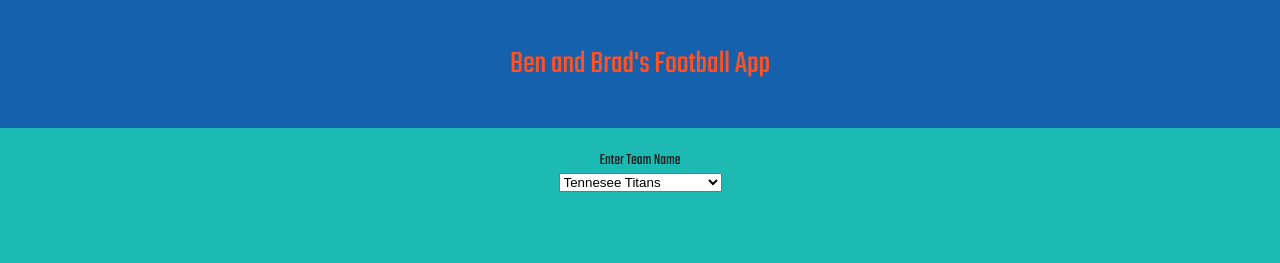
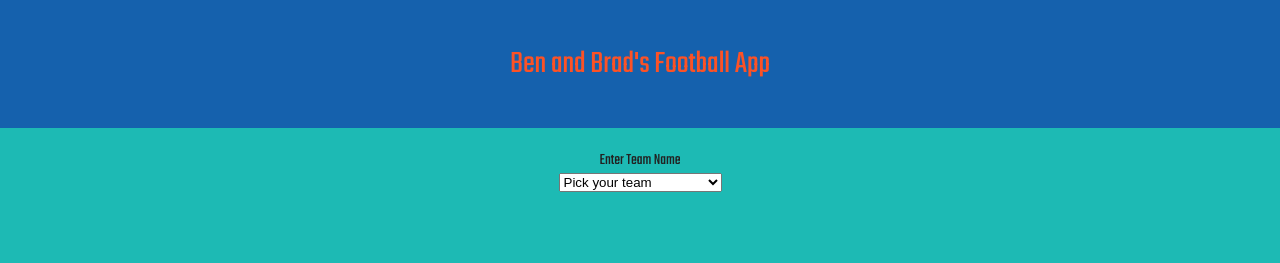
Before and after one commit to Teffisk/nfl-app, a React (Create React App) app: page / in a window 1280 px wide. Shown: the top 263 px of the page. Built offline with nearby package versions, Linux system fonts and the light colour scheme.

Commit message:
tried to fix fetch auth and added some colors

```diff
--- a/src/Components/TeamForm.jsx
+++ b/src/Components/TeamForm.jsx
@@ -14,6 +14,7 @@ class TeamForm extends Component {
           onChange={this.props.handleOnChange}
           defaultValue="Pick your team"
         >
+          <option disabled>Pick your team</option>
           <option value="TEN">Tennesee Titans</option>
           <option value="SEA">Seattle Seahawks</option>
           <option value="BUC">Tampa Bay Buccaneers</option>
```
